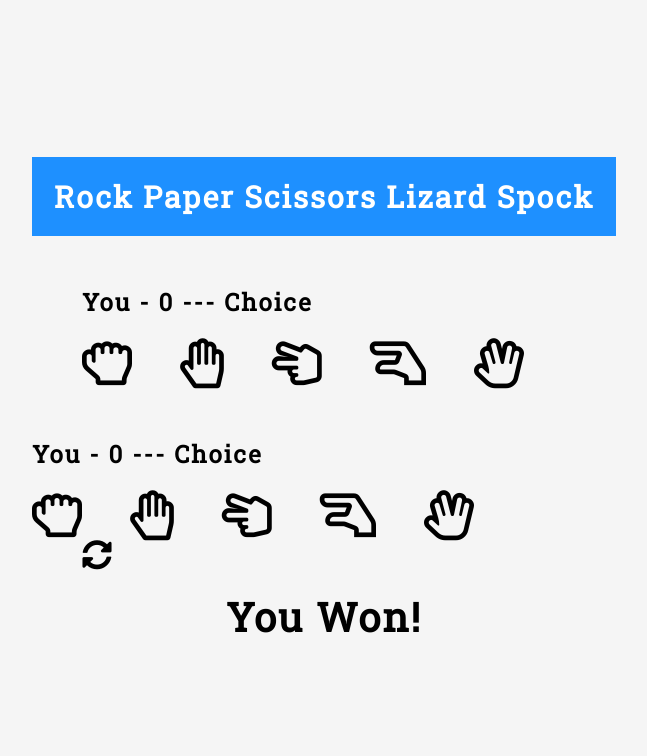
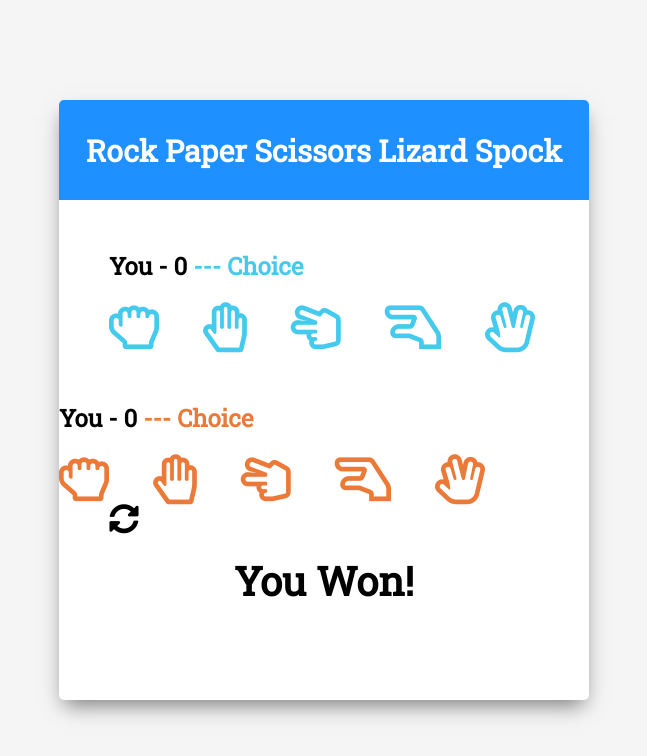
Before and after one commit to Pats101/spock-rock-game, a plain HTML site: page index.html in a window 1280 px wide. Shown: the whole page, without its empty margins (316-963 px from the left). Drawn offline with Linux system fonts and the light colour scheme.

Commit message:
worked on styling user and computer

```diff
--- a/style.css
+++ b/style.css
@@ -10,17 +10,24 @@ body {
   min-height: 100vh;
   background: whitesmoke;
   font-family: Roboto Slab, sans-serif;
-  letter-spacing: 2px;
   display: flex;
   justify-content: center;
   align-items: center;
 }
 
-
+.game-container {
+  width: 530px;
+  height: 600px;
+  background: white;
+  border-radius: 5px;
+  box-shadow: 0 10px 20px -5px rgba(0, 0, 0, 0.5);
+}
 
 .header {
   background: dodgerblue;
-
+  border-top-left-radius: 5px;
+  border-top-right-radius: 5px;
+  height: 100px;
   display: flex;
   justify-content: center;
   align-items: center;
@@ -45,7 +52,26 @@ h2 {
   User-select: none;
 }
 
+#player .far,
+#player .choice {
+  color: rgb(67, 202, 236);
+  cursor: pointer;
+}
 
+#computer .far,
+#computer .choice {
+  color: rgb(235, 122, 57);
+  cursor: pointer;
+}
+
+#player .far:last-of-type,
+#computer .far:last-of-type {
+  margin-right: 0;
+}
+
+.selected {
+  color: black !important;
+}
 
 .reset-icon {
   font-size: 30px;
@@ -68,7 +94,7 @@ h2 {
 /* Media Query: Large Smartphone (Vertical) */
 @media screen and (max-width: 600px) {
   .game-container {
-
+    width: 95%;
     height: 580px;
   }
 
```
